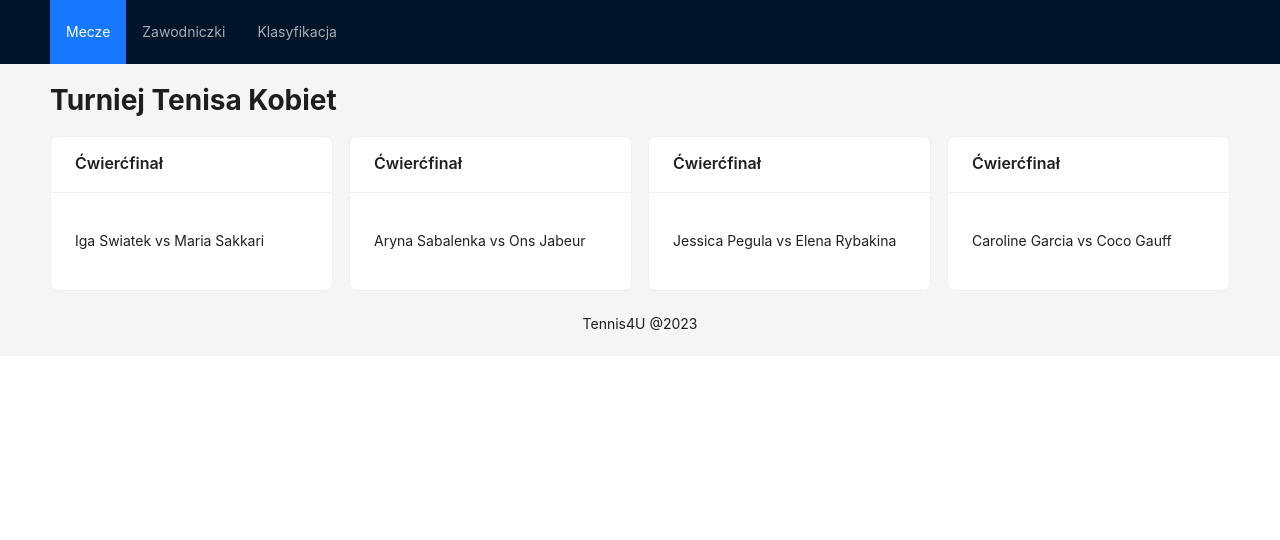
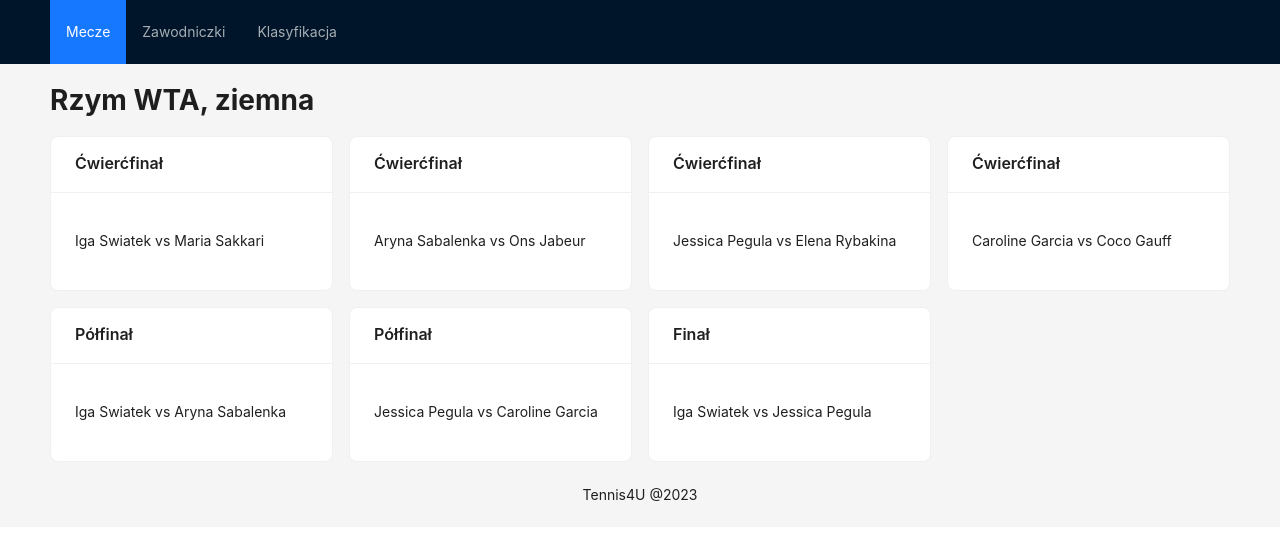
Before and after one commit to januep/cup, a React (Create React App) app: page / in a window 1280 px wide. Shown: the top 540 px of the page. Built offline with nearby package versions, Linux system fonts and the light colour scheme.

Commit message:
Dodano zdjecia profilowe

```diff
--- a/src/App.js
+++ b/src/App.js
@@ -28,7 +28,25 @@ const matches = [
     round: 'Ćwierćfinał',
     player1: 'Caroline Garcia',
     player2: 'Coco Gauff'
-  }
+  },
+  {
+    id: 5,
+    round: 'Półfinał',
+    player1: 'Iga Swiatek',
+    player2: 'Aryna Sabalenka'
+  },
+  {
+    id: 6,
+    round: 'Półfinał',
+    player1: 'Jessica Pegula',
+    player2: 'Caroline Garcia'
+  },
+  {
+    id: 7,
+    round: 'Finał',
+    player1: 'Iga Swiatek',
+    player2: 'Jessica Pegula'
+  },
   ];
 
 function App() {
@@ -52,7 +70,7 @@ function App() {
       </Header>
       <Content style={{ padding: '0 50px' }}>
         <div className="site-layout-content">
-          <h1>Turniej Tenisa Kobiet</h1>
+          <h1>Rzym WTA, ziemna</h1>
           <Row gutter={[16, 16]}>
             {matchCards}
           </Row>
```
